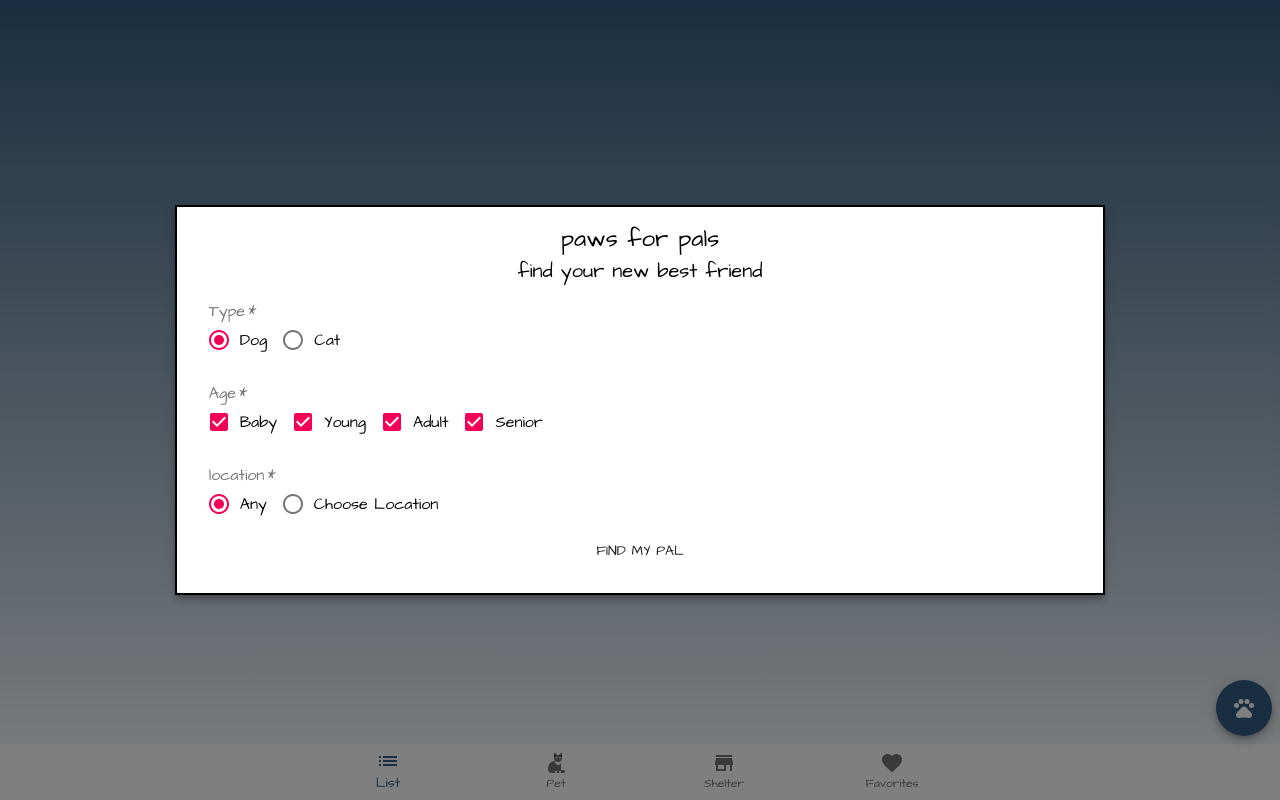
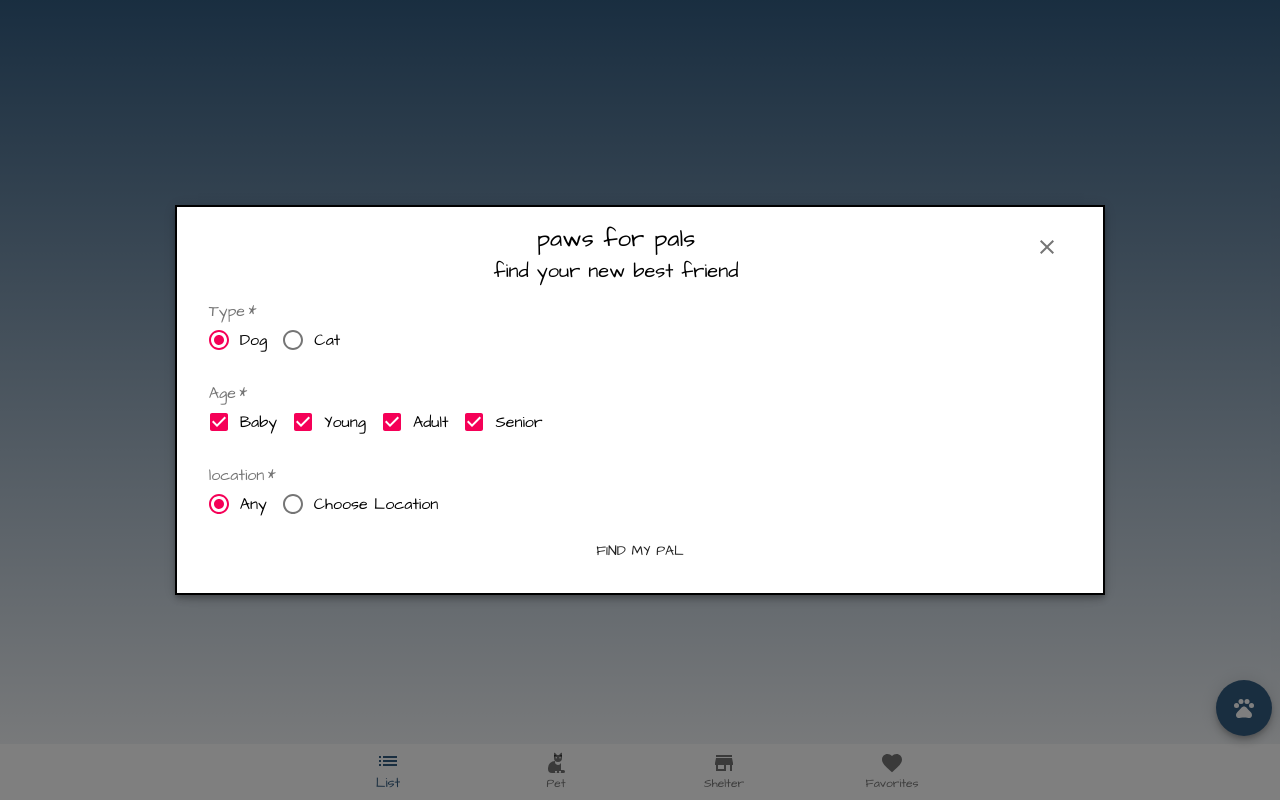
Before and after one commit to omgitsgod/paws-for-pals-front, a React (Create React App) app: page / in a window 1280 px wide. Built offline with nearby package versions, Linux system fonts and the light colour scheme; no server answers.

Commit message:
Add close button

```diff
--- a/src/Components/OptionsModal.js
+++ b/src/Components/OptionsModal.js
@@ -11,7 +11,9 @@ import {
   Button,
   Radio,
   Slider,
+  IconButton,
 } from '@material-ui/core';
+import { Close as CloseIcon } from '@material-ui/icons';
 import { makeStyles } from '@material-ui/core/styles';
 import ZipCodeModal from './ZipCodeModal';
 
@@ -38,7 +40,12 @@ function OptionsModal({ open, setOpen, setOptions, initialOptions }) {
     setAge({ ...age, [e.target.name]: e.target.checked });
   };
   const handleLocationType = (e) => {
-    setLocationType(e.target.value);
+    const value = e.target?.value || e
+    console.log(value)
+    setLocationType(value);
+    if (value === 'Any') {
+      setLocation(null);
+    }
   };
   const handleSubmit = (e) => {
     e.preventDefault();
@@ -110,6 +117,15 @@ function OptionsModal({ open, setOpen, setOptions, initialOptions }) {
     return (
       <Fade in={open}>
         <div className={classes.paper}>
+          <IconButton
+            aria-label='close'
+            aria-controls='close'
+            aria-haspopup='true'
+            onClick={() => setOpen(false)}
+            style={{ float: 'right' }}
+          >
+            <CloseIcon />
+          </IconButton>
           <Typography variant='h5' align='center'>
             paws for pals
           </Typography>
@@ -204,7 +220,11 @@ function OptionsModal({ open, setOpen, setOptions, initialOptions }) {
               <FormControl margin='normal' required fullWidth>
                 <FormLabel component='legend'>Distance</FormLabel>
                 <Slider
-                  defaultValue={initialOptions.distance ? parseInt(initialOptions.distance) : 10}
+                  defaultValue={
+                    initialOptions.distance
+                      ? parseInt(initialOptions.distance)
+                      : 10
+                  }
                   getAriaValueText={valueText}
                   name='distance'
                   aria-labelledby='distance'
@@ -231,7 +251,7 @@ function OptionsModal({ open, setOpen, setOptions, initialOptions }) {
       </Fade>
     );
   } else {
-    return <ZipCodeModal open={open} setZip={handleLocation} />;
+    return <ZipCodeModal open={open} handleLocation={handleLocation} handleLocationType={handleLocationType} />;
   }
 }
 
```
